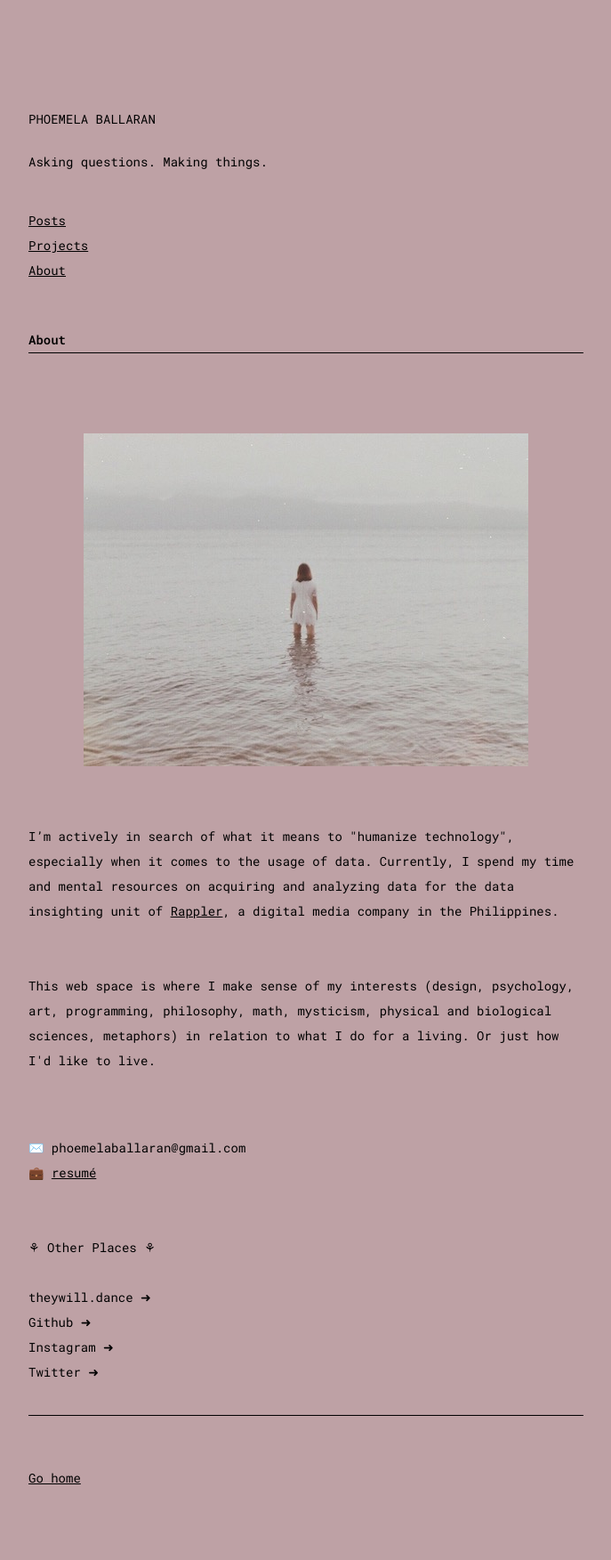
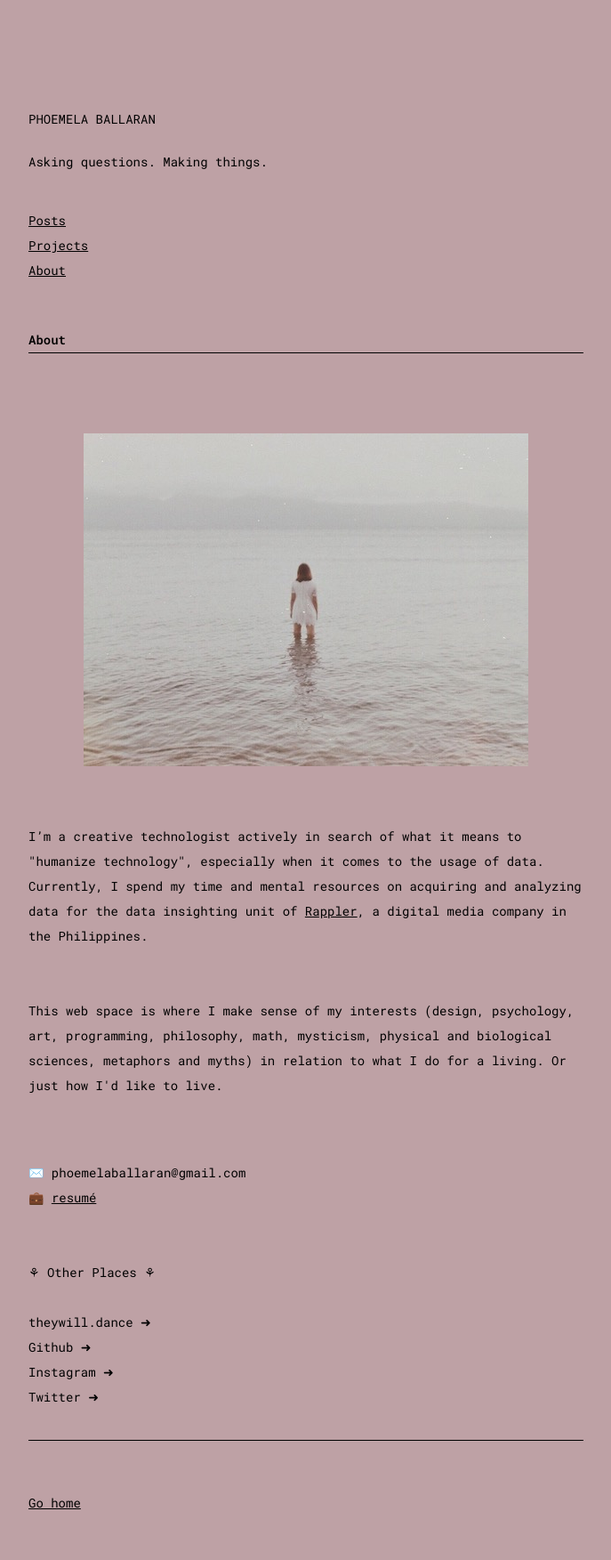
Before and after one commit to comoballar/phoemelaballaran.github.io, a Jekyll site: the page built from about.md, in a window 1280 px wide. Shown: the whole page at 89% size, without its empty margins (88-775 px from the left). Built offline with Jekyll 4.4.1, drawn with Linux system fonts in a browser that asks for light colours; before the commit the page ends 1725 px from its top, so only the background shows below that.

Commit message:
Update about.md

```diff
--- a/about.md
+++ b/about.md
@@ -7,9 +7,9 @@ permalink: /about/
 <br><br>
 <p align="center"><img src="https://phoemelaballaran.github.io/assets/sample/page/about/portrait.jpeg"/></p>
 <br>
-<p>I’m actively in search of what it means to "humanize technology", especially when it comes to the usage of data. Currently, I spend my time and mental resources on acquiring and analyzing data for the data insighting unit of <a href="https://www.rappler.com" target="_blank">Rappler</a>, a digital media company in the Philippines.</p>
+<p>I’m a creative technologist actively in search of what it means to "humanize technology", especially when it comes to the usage of data. Currently, I spend my time and mental resources on acquiring and analyzing data for the data insighting unit of <a href="https://www.rappler.com" target="_blank">Rappler</a>, a digital media company in the Philippines.</p>
 <br>
-<p>This web space is where I make sense of my interests (design, psychology, art, programming, philosophy, math, mysticism, physical and biological sciences, metaphors) in relation to what I do for a living. Or just how I'd like to live.</p>
+<p>This web space is where I make sense of my interests (design, psychology, art, programming, philosophy, math, mysticism, physical and biological sciences, metaphors and myths) in relation to what I do for a living. Or just how I'd like to live.</p>
 <br><br>✉️ phoemelaballaran@gmail.com
 <br>💼 <a href="https://phoemelaballaran.github.io/resume/">resumé</a>
 <br><br>
```
